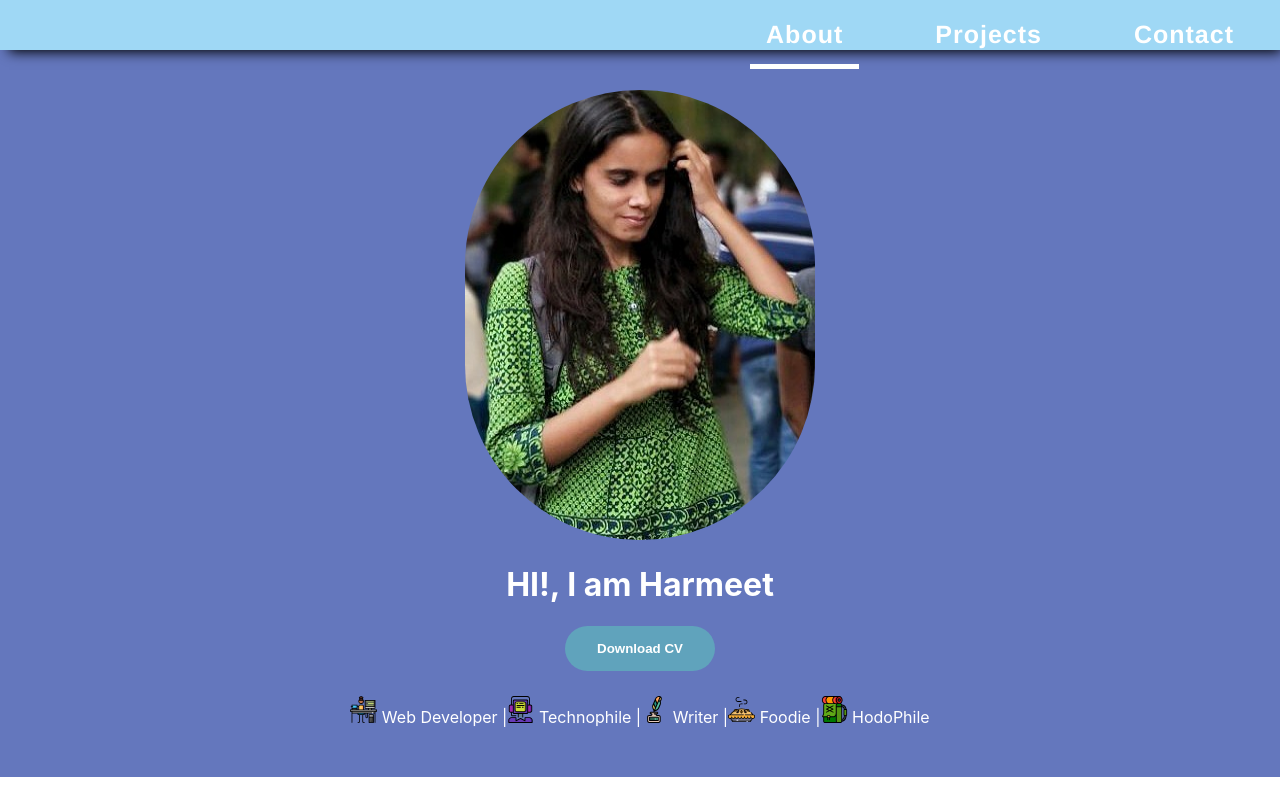
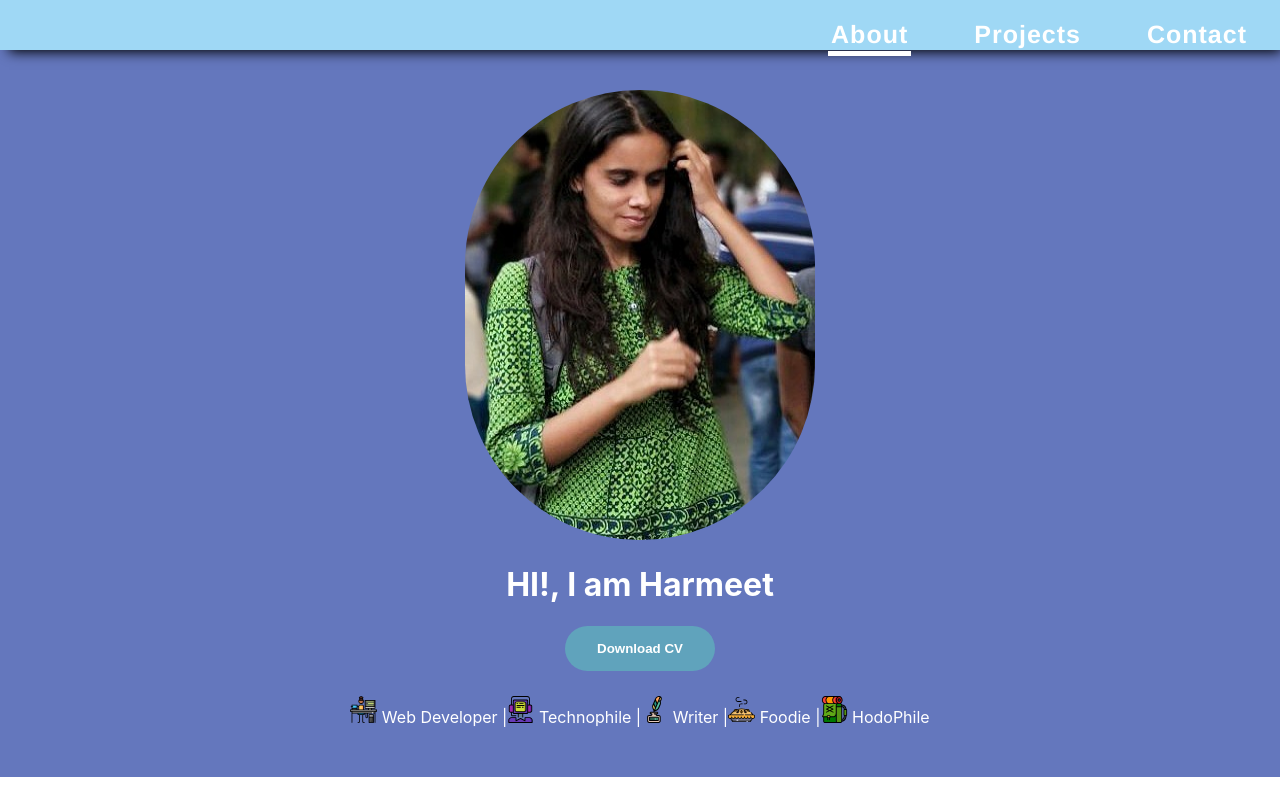
Before and after one commit to harmeet27/portfolio, a React (Create React App) app: page / in a window 1280 px wide. Shown: the top 800 px of the page. Built offline with nearby package versions, Linux system fonts and the light colour scheme.

Commit message:
feat: update nav bar

```diff
--- a/src/components/Navigation/Navigation.css
+++ b/src/components/Navigation/Navigation.css
@@ -52,7 +52,7 @@
   color: #fff;
   font-family: Montserrat, "Helvetica Neue", Helvetica, Arial, sans-serif;
   letter-spacing: 1px;
-  padding: 16px;
+  padding: 3px;
 }
 
 .menu {
```
